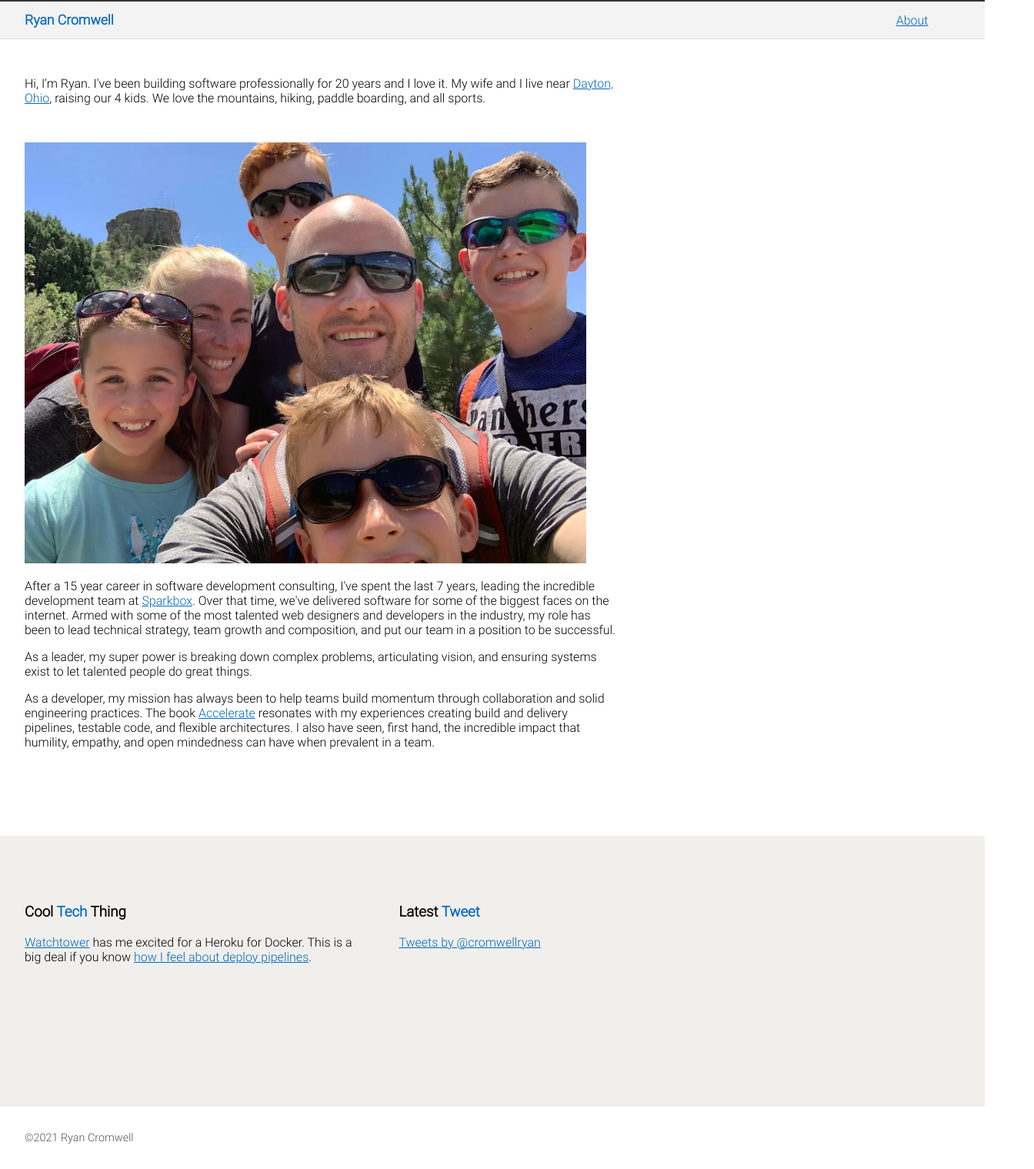
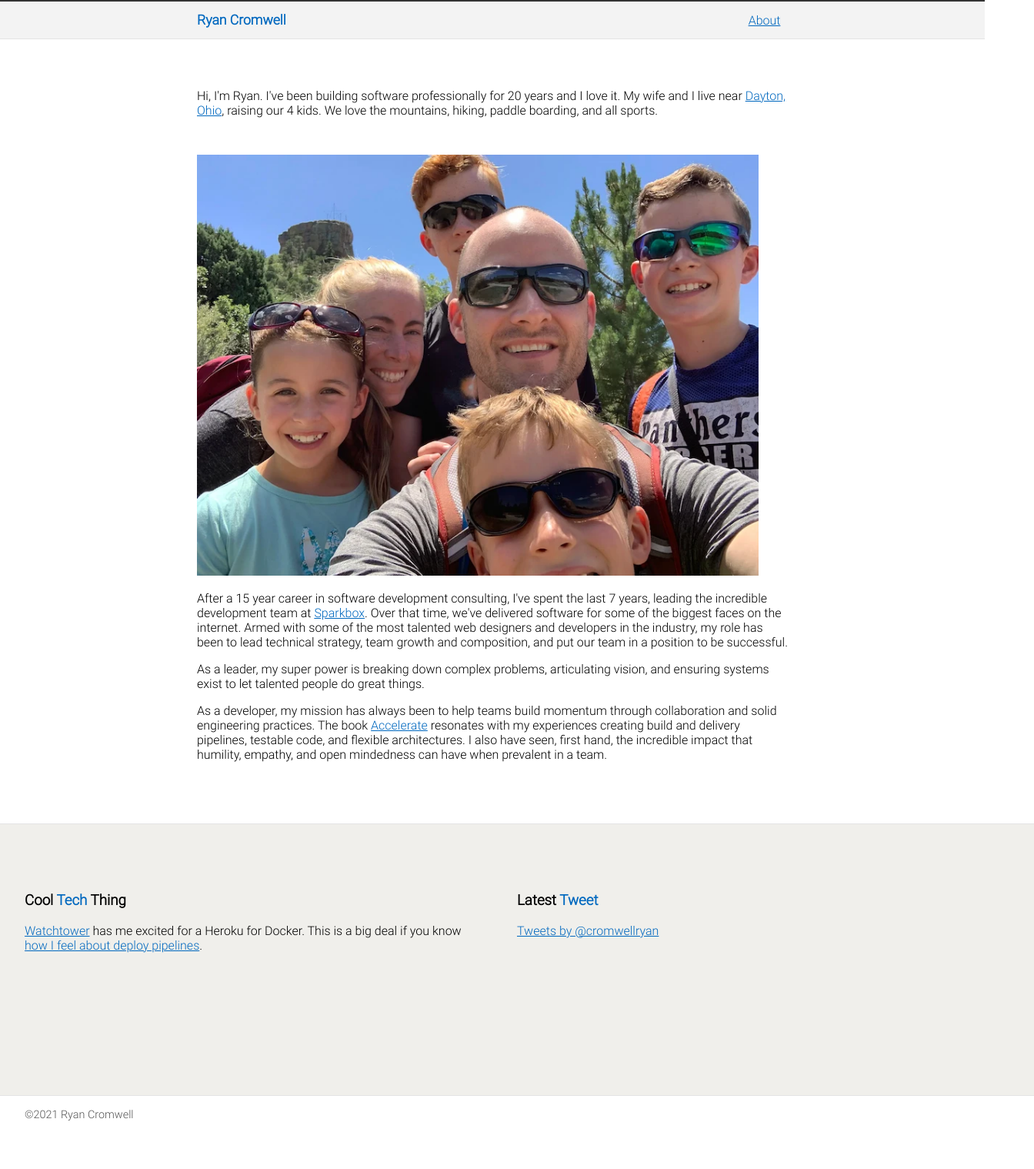
Before and after one commit to cromwellryan/cromwellhaus-com, a Next.js app: page /about in a window 1280 px wide. Shown: the whole page at 77% size, 1344 px wide, since content can reach past the window. After the commit the page ends 1489 px from the top, so only its background shows below. Built offline with nearby package versions, Linux system fonts and the light colour scheme.

Commit message:
feat (App): Site uses a centered content layout for easier reading

```diff
--- a/components/Prefooter.js
+++ b/components/Prefooter.js
@@ -1,6 +1,8 @@
 export default function Prefooter() {
   return (
     <section className="prefooter">
+      <div className="prefooter__container">
+
         <div className="onecoolthing">
           <h3 className="onecoolthing__header">Cool <a href="https://github.com/containrrr/watchtower" className="util-highlight">Tech</a> Thing</h3>
           <p className="onecoolthing__body"><a href="https://github.com/containrrr/watchtower">Watchtower</a> has me excited for a Heroku for Docker. This is a big deal if you know <a href="https://sparkbox.com/foundry/successful_software_build_and_deployment_pipelines">how I feel about deploy pipelines</a>.</p>
@@ -14,6 +16,7 @@ export default function Prefooter() {
 
           <script async src="https://platform.twitter.com/widgets.js"></script>
         </div>
+      </div>
     </section>
   )
 }
--- a/pages/_app.js
+++ b/pages/_app.js
@@ -40,7 +40,9 @@ function MyApp({ Component, pageProps }) {
       </header>
 
       <main className="body-content">
-        <Component {...pageProps} />
+        <div className="body-container">
+          <Component {...pageProps} />
+        </div>
       </main>
 
       <Prefooter />
--- a/styles/globals.css
+++ b/styles/globals.css
@@ -19,8 +19,15 @@ h1 { font-size: 1.3rem; }
 h2 { font-size: 1.2rem; }
 
 .body-content {
-  padding-left: 2rem;
-  padding-bottom: 2rem;
+  display: flex;
+  justify-content: center;
+}
+
+.body-container {
+  padding-left: 2em;
+  padding-right: 2em;
+
+  width: 100%;
   max-width: 48rem;
 }
 
@@ -28,27 +35,33 @@ a {
   color: #0068bf;
 }
 
-.header__container {
+.header {
   border-top: solid #333 2px;
   border-bottom: solid #e4e4e4 1px;
   background: #f3f3f3;
 
   margin-bottom: 3rem;
 
+  display: flex;
+  align-items: center;
+  justify-content: center;
+}
+
+.header__container {
+
   padding-left: 2em;
   padding-right: 2em;
 
   height: 3rem;
+  width: 100%;
+  max-width: 48rem;
 
   display: flex;
-  flex-wrap: nowrap;
-  justify-content: space-between;
   align-items: center;
 }
 
 @media screen and (min-width: 900px) {
   .header__container {
-    padding-right: 4em;
   }
 }
 
@@ -60,6 +73,7 @@ a {
 }
 
 .header__nav {
+  margin-left: auto;
 }
 
 .nav__link {
@@ -67,20 +81,25 @@ a {
 }
 
 .prefooter {
+  width: 100%;
   min-height: 18em;
 
   padding: 2em;
   margin-top: 4em;
 
+  border-top: solid #e4e4e4 1px;
+  border-bottom: solid #e4e4e4 1px;
   background: #f0efeb;
 
-  display: block;
+  display: flex;
+  justify-content: center;
 }
 
-@media screen and (min-width: 630px) {
-  .prefooter {
+@media screen and (min-width: 730px) {
+  .prefooter__container {
+    max-width: 88rem;
     display: grid;
-    grid-template-columns: 2fr 3fr;
+    grid-template-columns: 2fr 2fr;
   }
 }
 
@@ -98,7 +117,7 @@ footer {
   font-size: .9rem;
   color: #555;
   padding-left: 2rem;
-  padding-top: 2rem;
+  padding-top: 1rem;
   padding-bottom: 2rem;
 }
 
```
Lines whose indentation alone changed are shown as unchanged.
